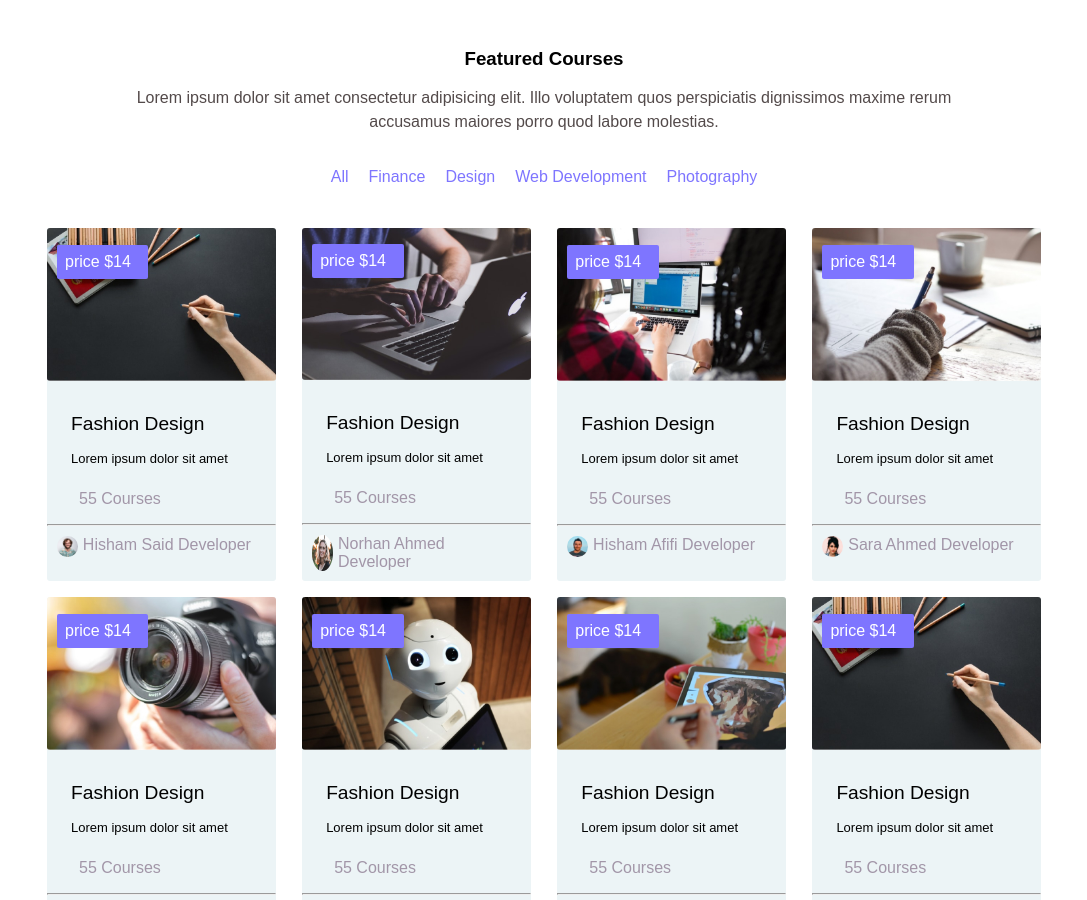
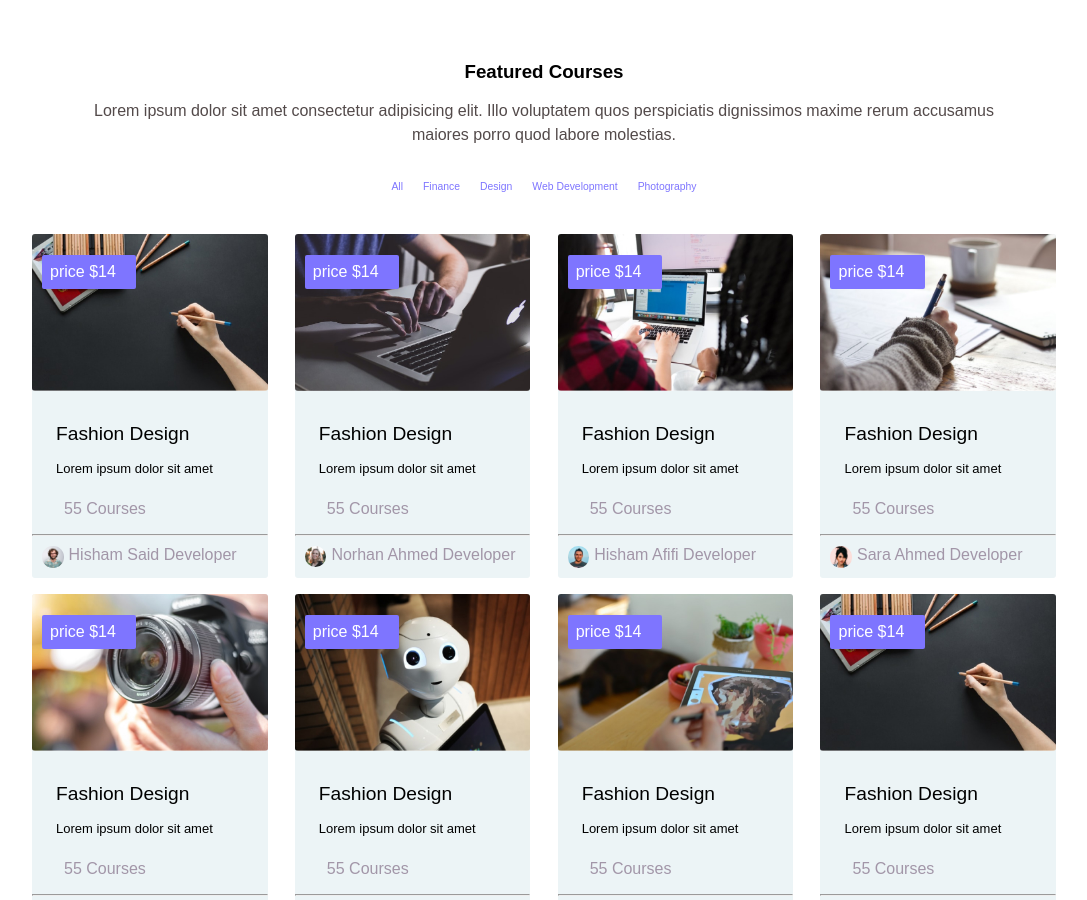
Before and after one commit to asmaafayed02/Online-Courses, a plain HTML site: page index.html in a window 1280 px wide. Shown: the part 1900-2800 px from the top of the page, without its empty margins (96-1183 px from the left). Drawn offline with Linux system fonts and the light colour scheme.

Commit message:
handel resposive

```diff
--- a/css/style.css
+++ b/css/style.css
@@ -14,9 +14,7 @@ body{
 }
 .container{
     width: 80%;
-    padding: 0px 15px 0px 15px;
-    margin-left: auto;
-    margin-right: auto;
+    margin: auto;
 }
 
 /* end global rules */
@@ -171,6 +169,7 @@ header .header-content p{
 .course-feature ul{
     display: flex;
     justify-content: center;
+    font-size: 0.65rem;
 }
 .course-feature ul li{
     list-style: none;
@@ -247,8 +246,9 @@ header .header-content p{
     /* justify-content: space-between; */
     background-color: #7e75ff;
     color: white;
+    flex-wrap: wrap;
 }
-.join-us .join-community{padding: 3rem;flex: 1;}
+.join-us .join-community{padding: 3rem;flex: 1 0 30rem}
 .join-us .join-community h4 {
     text-transform: capitalize;
     font-size: x-large;
@@ -263,6 +263,7 @@ header .header-content p{
     padding: 2rem;
     margin-left: 4rem;
     margin-top: 2rem;
+
 }
 .join-us form input,
 .join-us form button{
```
